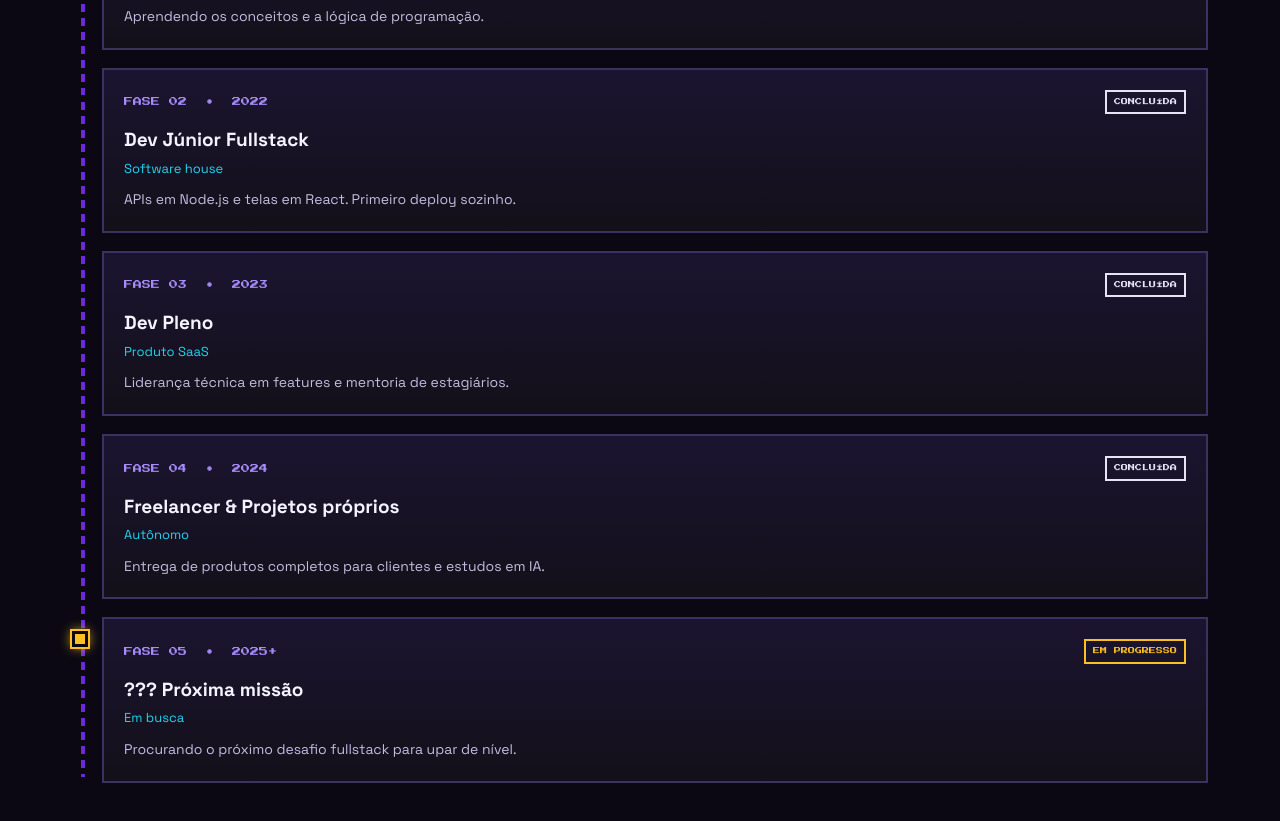
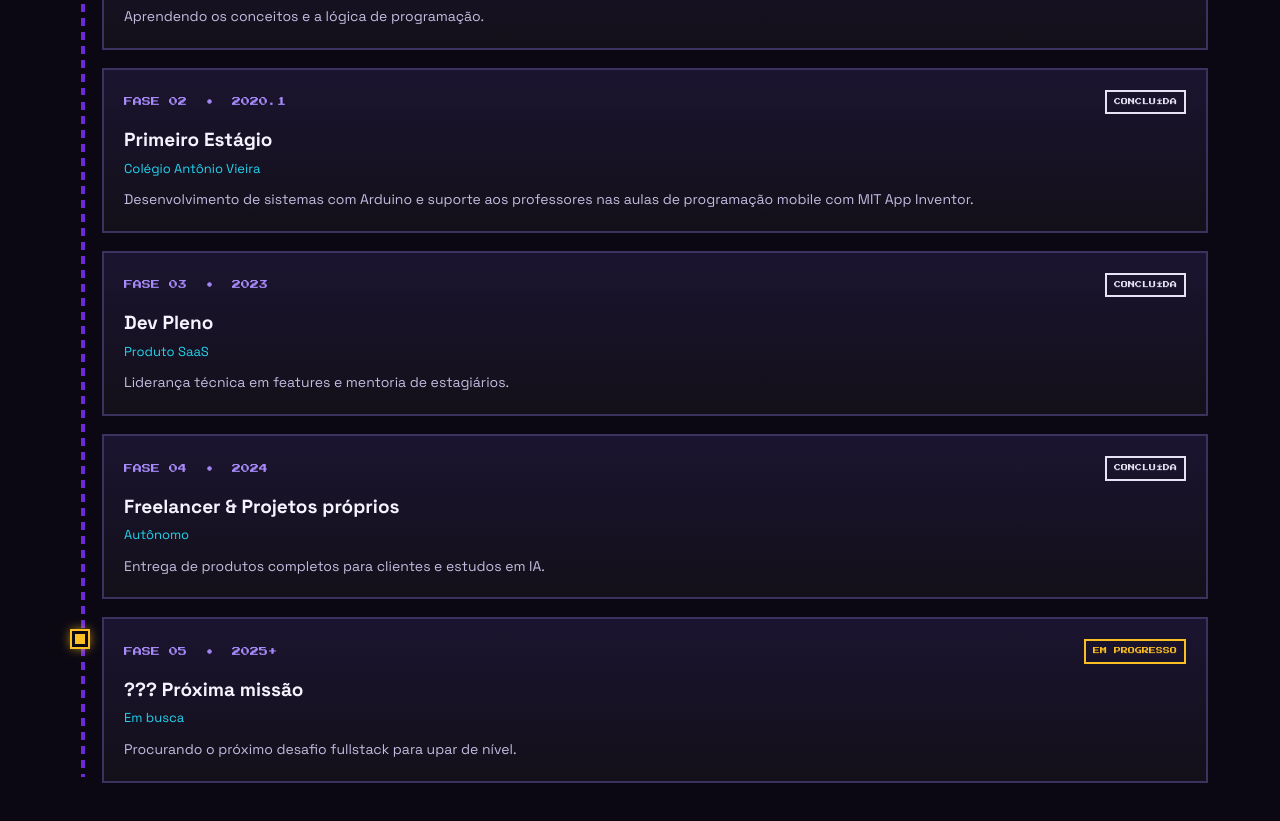
Before and after one commit to PeuAlmeidaDev/pedro.dev, a React (Vite) app: page / in a window 1280 px wide. Shown: the part 3530-4351 px from the top of the page. Built offline with nearby package versions, Linux system fonts and the light colour scheme.

Commit message:
content(experience): set phase 02 to first internship (2020.1)

```diff
--- a/src/data/experiences.ts
+++ b/src/data/experiences.ts
@@ -17,10 +17,10 @@ export const experiences: Experience[] = [
   },
   {
     phase: 'FASE 02',
-    title: 'Dev Júnior Fullstack',
-    org: 'Software house',
-    year: '2022',
-    desc: 'APIs em Node.js e telas em React. Primeiro deploy sozinho.',
+    title: 'Primeiro Estágio',
+    org: 'Colégio Antônio Vieira',
+    year: '2020.1',
+    desc: 'Desenvolvimento de sistemas com Arduino e suporte aos professores nas aulas de programação mobile com MIT App Inventor.',
     xp: 600,
     done: true,
     current: false,
```
